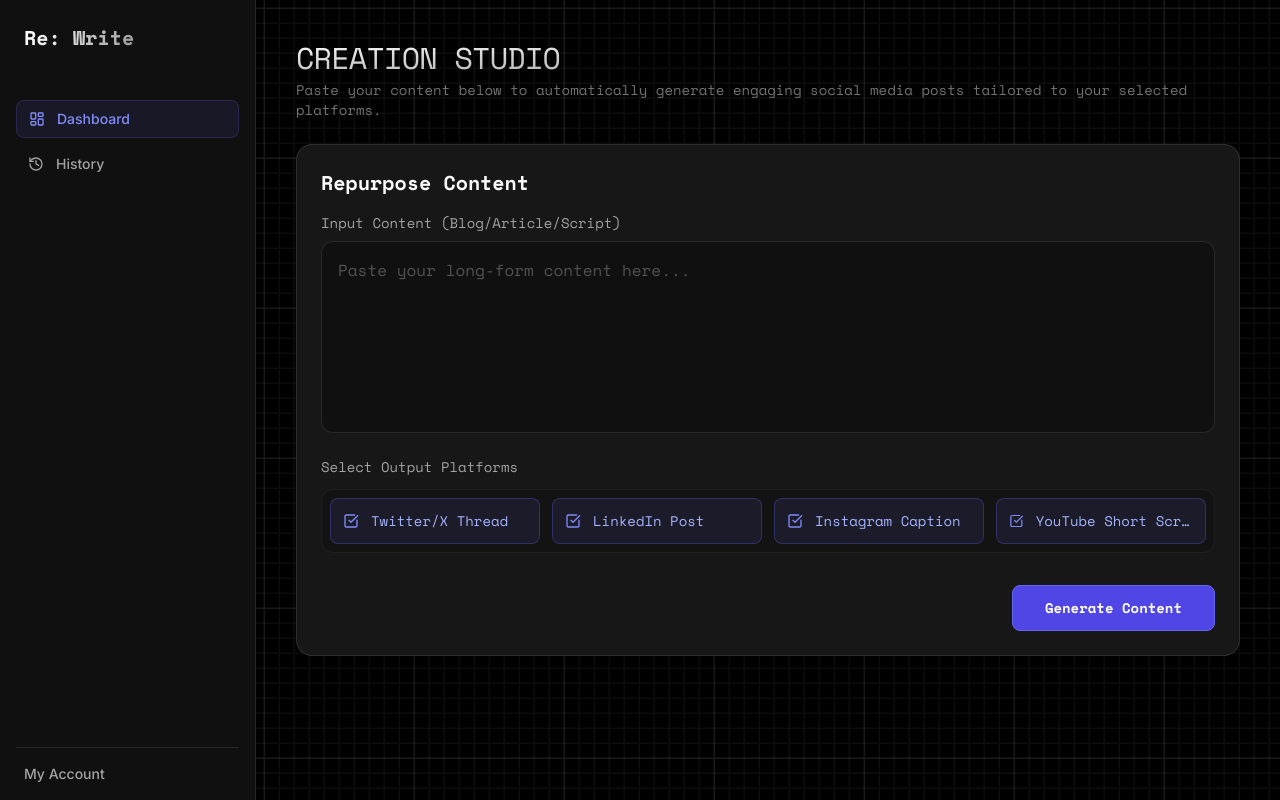
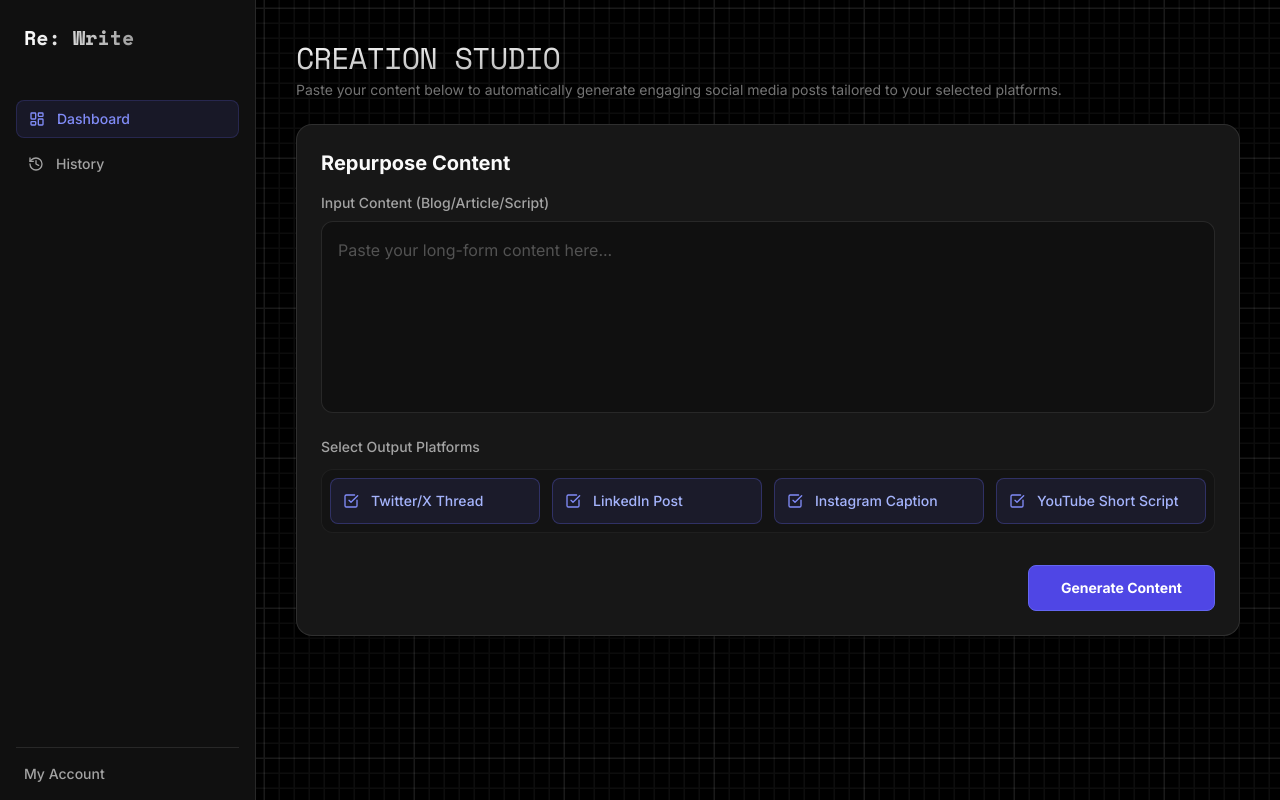
Before and after one commit to notArkade/re-write, a Next.js app: page /dashboard in a window 1280 px wide. Built offline with nearby package versions, Linux system fonts and the light colour scheme.

Commit message:
changing stuff

```diff
--- a/app/dashboard/layout.jsx
+++ b/app/dashboard/layout.jsx
@@ -14,7 +14,7 @@ export default function DashboardLayout({ children }) {
         <UserButton afterSignOutUrl="/" />
       </div>
 
-      <main className="flex w-full mx-auto p-4 pt-20 md:p-10 md:pt-10 overflow-y-auto grid-bg">
+      <main className="flex-1 max-w-full mx-auto p-4 pt-20 md:p-10 md:pt-10 overflow-y-auto grid-bg">
         {children}
       </main>
     </div>
--- a/app/dashboard/page.jsx
+++ b/app/dashboard/page.jsx
@@ -2,9 +2,9 @@ import { ContentGenerator } from "@/components/ContentGenerator";
 
 export default function DashboardPage() {
   return (
-    <div className="flex flex-col gap-6 space-mono">
+    <div className="flex flex-col gap-6">
       <div className="flex flex-col gap-1">
-        <h1 className="text-3xl tracking-tight bg-clip-text text-transparent bg-gradient-to-br from-white to-white/50 uppercase">
+        <h1 className="text-3xl space-mono tracking-tight bg-clip-text text-transparent bg-gradient-to-br from-white to-white/50 uppercase">
           Creation Studio
         </h1>
         <p className="text-neutral-500 text-sm">
```
